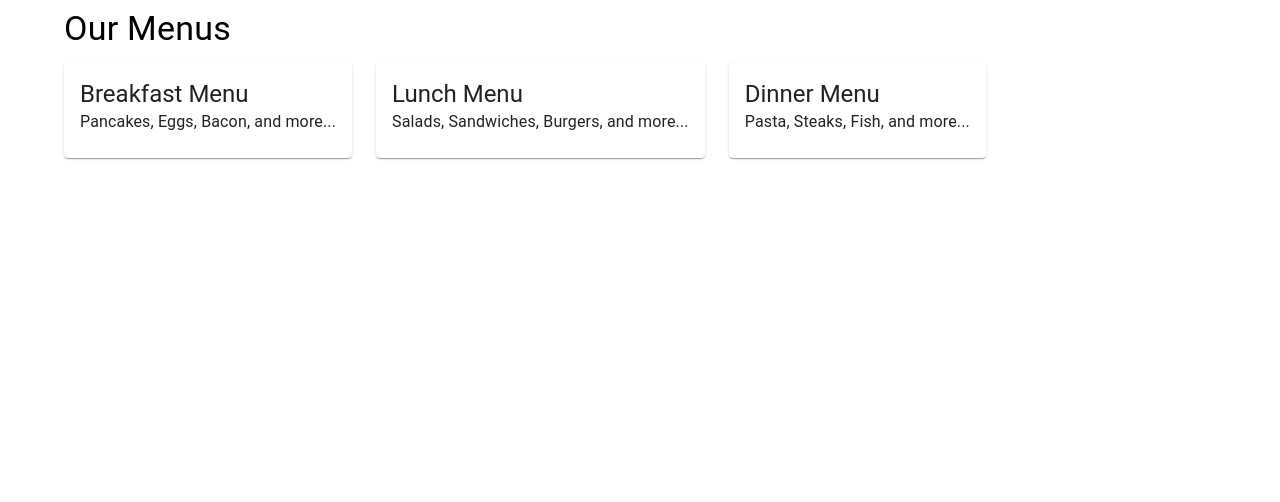
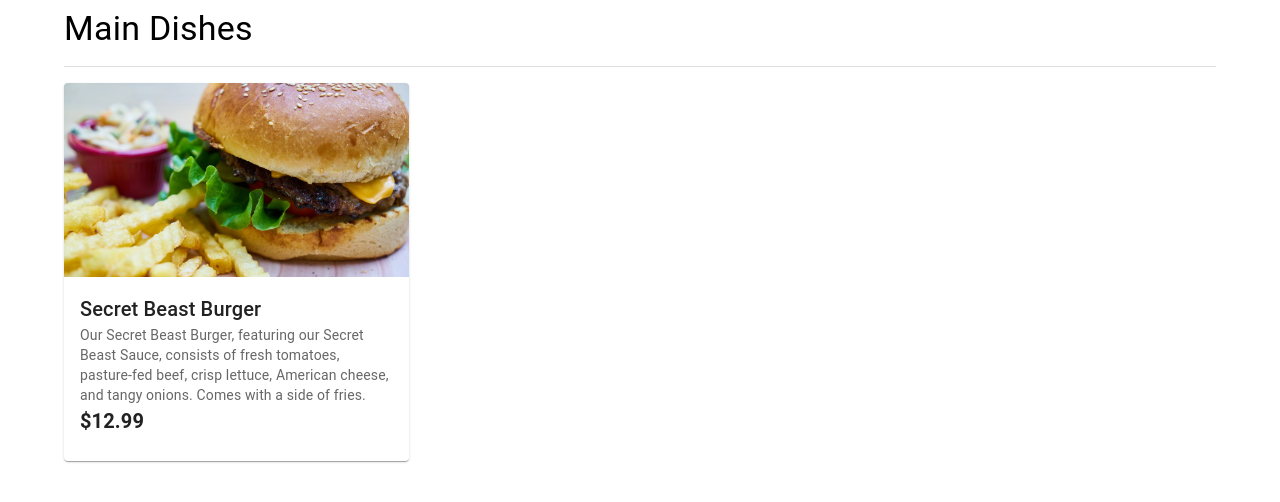
Before and after one commit to htipu/pcrestaurant, a React (Create React App) app: page /menus in a window 1280 px wide. Shown: the top 502 px of the page. Built offline with nearby package versions, Linux system fonts and the light colour scheme.

Commit message:
first menu item added

```diff
--- a/src/Menus.js
+++ b/src/Menus.js
@@ -1,40 +1,48 @@
 import React from 'react';
-import { Typography, Grid2, Card, CardContent } from '@mui/material';
+import Burger from "./images/burger.jpeg"
+import { Card, CardContent, CardMedia, Typography, Divider } from '@mui/material';
 
-function Menus() {
+const menuItems = [
+  {
+    name: "Secret Beast Burger",
+    category: "Main Dishes",
+    description: "Our Secret Beast Burger, featuring our Secret Beast Sauce, consists of fresh tomatoes, pasture-fed beef, crisp lettuce, American cheese, and tangy onions. Comes with a side of fries.",
+    image: Burger,
+    price: "$12.99"
+  }
+];
+
+const Menu = () => {
   return (
     <div>
-      <Typography variant="h4" gutterBottom>
-        Our Menus
-      </Typography>
-      <Grid2 container spacing={3}>
-        <Grid2 item xs={12} sm={6} md={4}>
-          <Card>
-            <CardContent>
-              <Typography variant="h5">Breakfast Menu</Typography>
-              <Typography variant="body1">Pancakes, Eggs, Bacon, and more...</Typography>
-            </CardContent>
-          </Card>
-        </Grid2>
-        <Grid2 item xs={12} sm={6} md={4}>
-          <Card>
-            <CardContent>
-              <Typography variant="h5">Lunch Menu</Typography>
-              <Typography variant="body1">Salads, Sandwiches, Burgers, and more...</Typography>
-            </CardContent>
-          </Card>
-        </Grid2>
-        <Grid2 item xs={12} sm={6} md={4}>
-          <Card>
-            <CardContent>
-              <Typography variant="h5">Dinner Menu</Typography>
-              <Typography variant="body1">Pasta, Steaks, Fish, and more...</Typography>
-            </CardContent>
-          </Card>
-        </Grid2>
-      </Grid2>
+      <div style={{ marginBottom: 20 }}>
+        <Typography variant="h4" sx={{ marginBottom: 2 }}>
+          Main Dishes
+        </Typography>
+        <Divider sx={{ marginBottom: 2 }} />
+        {menuItems
+          .filter(item => item.category === "Main Dishes")
+          .map((item, index) => (
+            <Card key={index} sx={{ maxWidth: 345, marginBottom: 2 }}>
+              <CardMedia
+                component="img"
+                height="194"
+                image={item.image}
+                alt={item.name}
+              />
+              <CardContent>
+                <Typography variant="h6">{item.name}</Typography>
+                <Typography variant="body2" color="text.secondary">
+                  {item.description}
+                </Typography>
+                <Typography variant="h6" sx={{ fontWeight: 'bold' }}>
+                  {item.price}
+                </Typography>
+              </CardContent>
+            </Card>
+          ))}
+      </div>
     </div>
   );
 }
-
-export default Menus;
+export default Menu;
```
